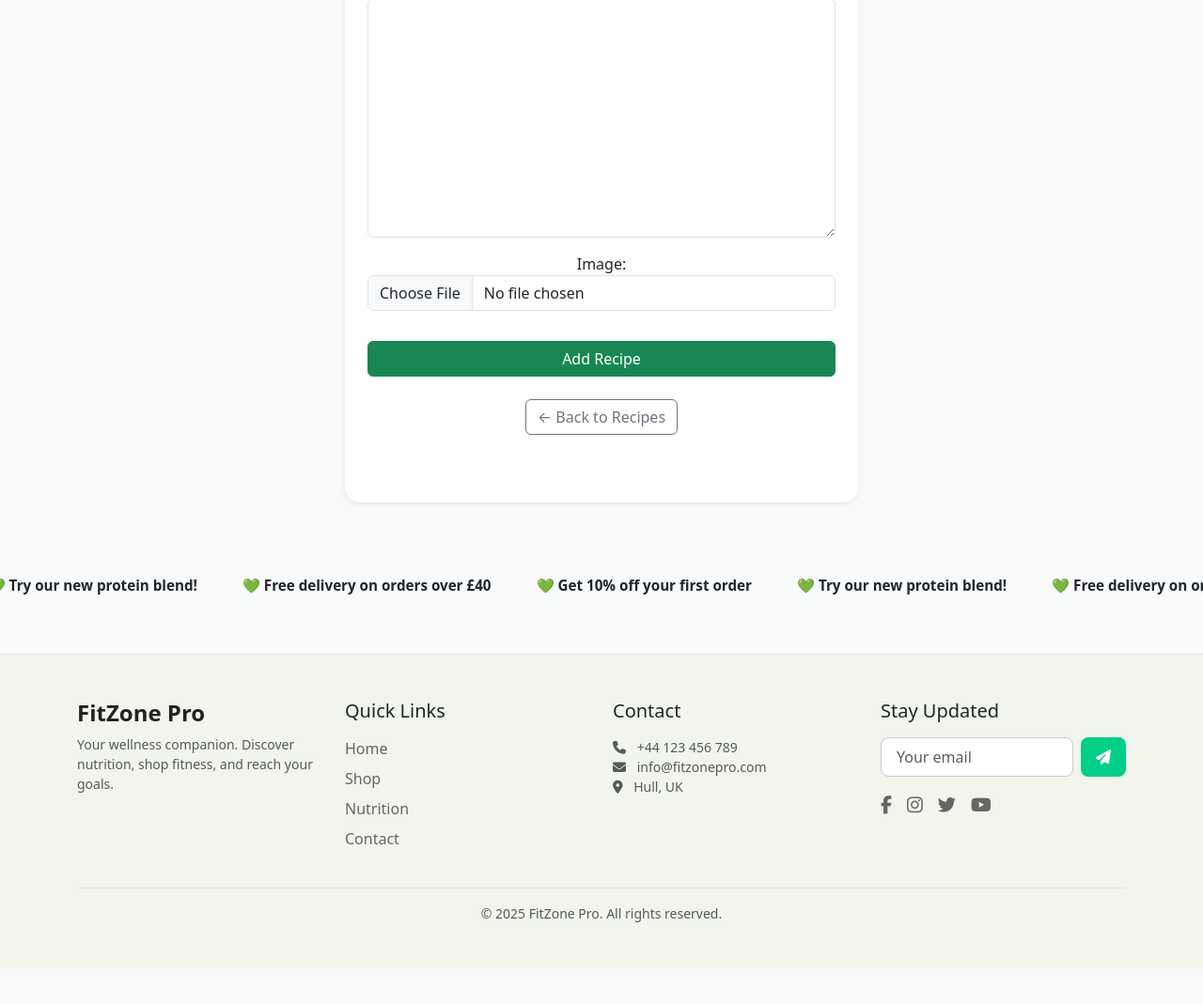
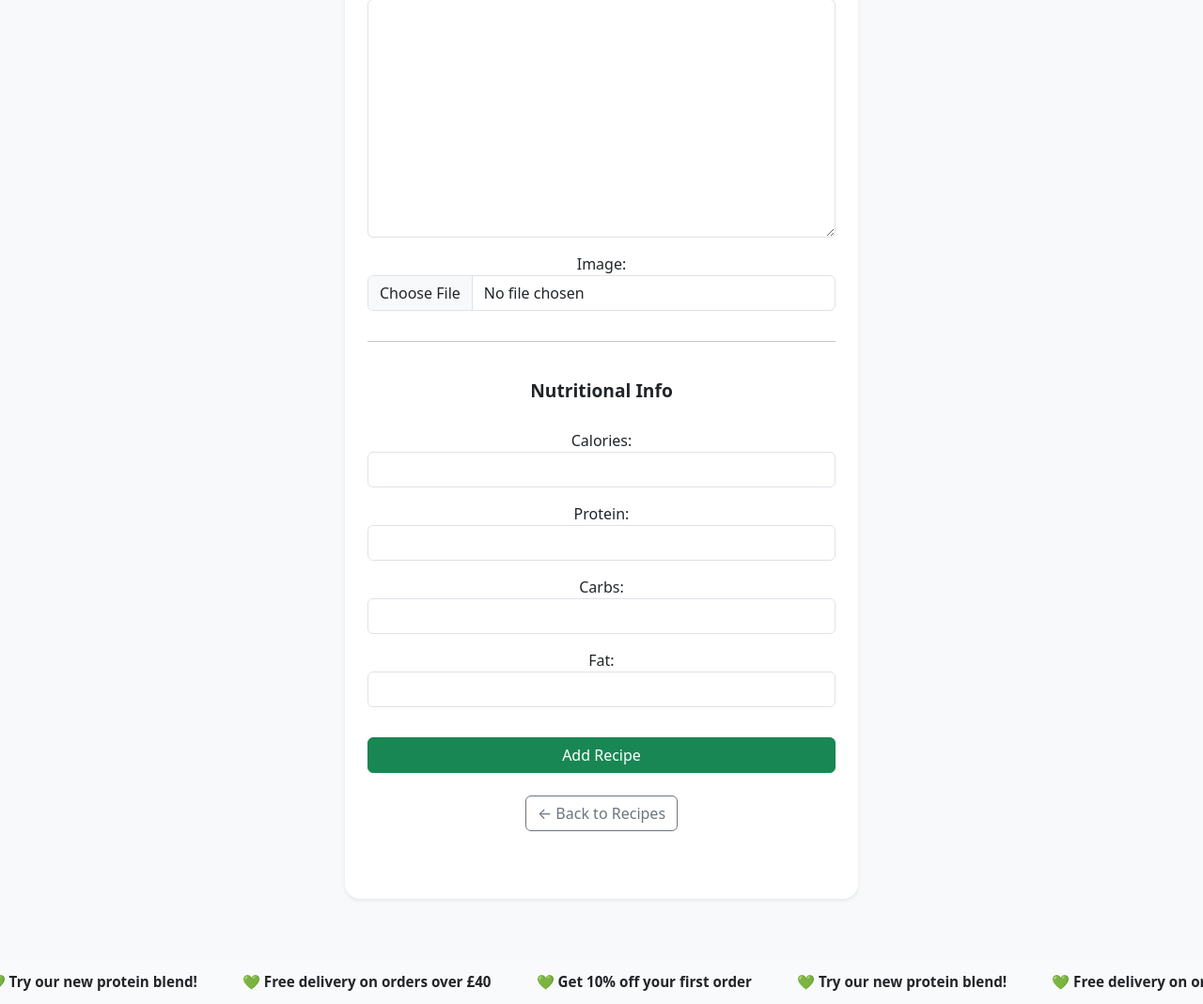
Before and after one commit to Danut89/Milestone-Project-4, a Django app: page /nutrition/recipes/add/ in a window 1280 px wide. Shown: the part 845-1914 px from the top of the page at 94% size. Before the commit the page ends 1876 px from the top, so only its background shows below. Run offline with Django 5.2, Linux system fonts and the light colour scheme; the visitor is signed in with stand-in values (Sample User, id 1); some libraries are stand-ins or nearby versions.

Commit message:
Enable users to add and edit nutritional info in recipe form

```diff
--- a/nutrition/forms.py
+++ b/nutrition/forms.py
@@ -11,4 +11,4 @@ class MealPlanForm(forms.ModelForm):
 class RecipeForm(forms.ModelForm):
     class Meta:
         model = Recipe
-        fields = ['title', 'prep_time_minutes', 'ingredients', 'instructions', 'image']
+        fields = ['title', 'prep_time_minutes', 'ingredients', 'instructions', 'image', 'calories', 'protein', 'carbs', 'fat']
--- a/nutrition/templates/nutrition/recipe_form.html
+++ b/nutrition/templates/nutrition/recipe_form.html
@@ -54,9 +54,34 @@
           {{ form.image|add_class:"form-control" }}
         </div>
 
+
+        <hr>
+        <h5 class="fw-bold mt-4">Nutritional Info</h5>
+
+        <div class="mb-3">
+          {{ form.calories.label_tag }}
+          {{ form.calories|add_class:"form-control" }}
+        </div>
+
+        <div class="mb-3">
+          {{ form.protein.label_tag }}
+          {{ form.protein|add_class:"form-control" }}
+        </div>
+
+        <div class="mb-3">
+          {{ form.carbs.label_tag }}
+          {{ form.carbs|add_class:"form-control" }}
+        </div>
+
+        <div class="mb-3">
+          {{ form.fat.label_tag }}
+          {{ form.fat|add_class:"form-control" }}
+        </div>
+
         <button type="submit" class="btn btn-success w-100 mt-3">
           {{ form.instance.pk|yesno:"Update Recipe,Add Recipe" }}
         </button>
+
          <!-- 🔙 Back Button -->
         <div class="text-center mt-4 mb-5">
           <a href="{% url 'nutrition:recipes' %}" class="btn btn-outline-secondary">← Back to Recipes</a>
```
Also changed, not shown: nutrition/views.py (+4 -6 lines).
